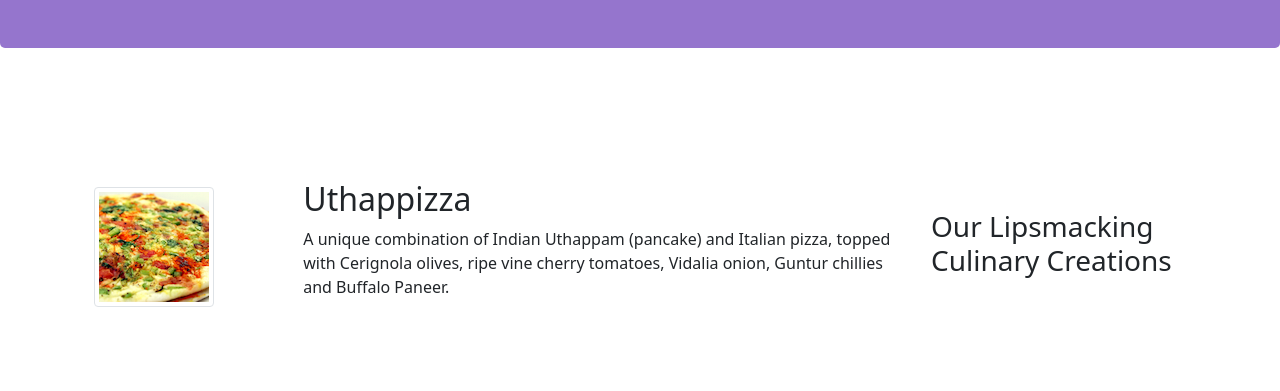
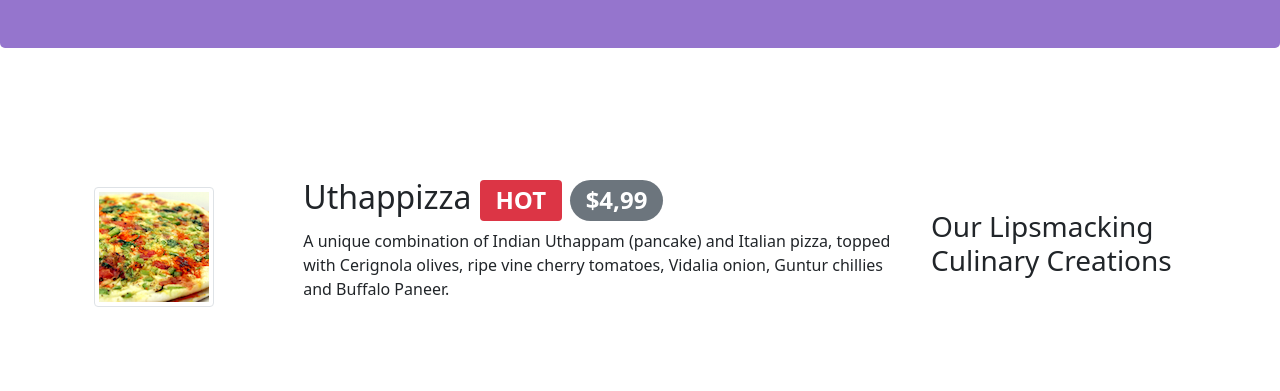
Before and after one commit to BorhaneddineHamadou/Bootstrap, a website: page index.html in a window 1280 px wide. Shown: the part 409-800 px from the top of the page. Drawn offline with nearby package versions, Linux system fonts and the light colour scheme.

Commit message:
Alerting Users

```diff
--- a/index.html
+++ b/index.html
@@ -57,7 +57,7 @@
                         <img class="d-flex me-3 img-thumbnail align-self-center" src="img/uthappizza.png" alt="uthappizza">
                     </div>
                     <div class="col-8 col-md-9">
-                        <h2 class="mt-0">Uthappizza</h2>
+                        <h2 class="mt-0">Uthappizza <span class="badge bg-danger">HOT</span> <span class="badge rounded-pill bg-secondary">$4,99</span></h2>
                         <p class="d-none d-sm-block">A unique combination of Indian Uthappam (pancake) and Italian pizza, topped with Cerignola olives, ripe vine cherry tomatoes, Vidalia onion, Guntur chillies and Buffalo Paneer.</p>
                     </div>
                 </div>
```
